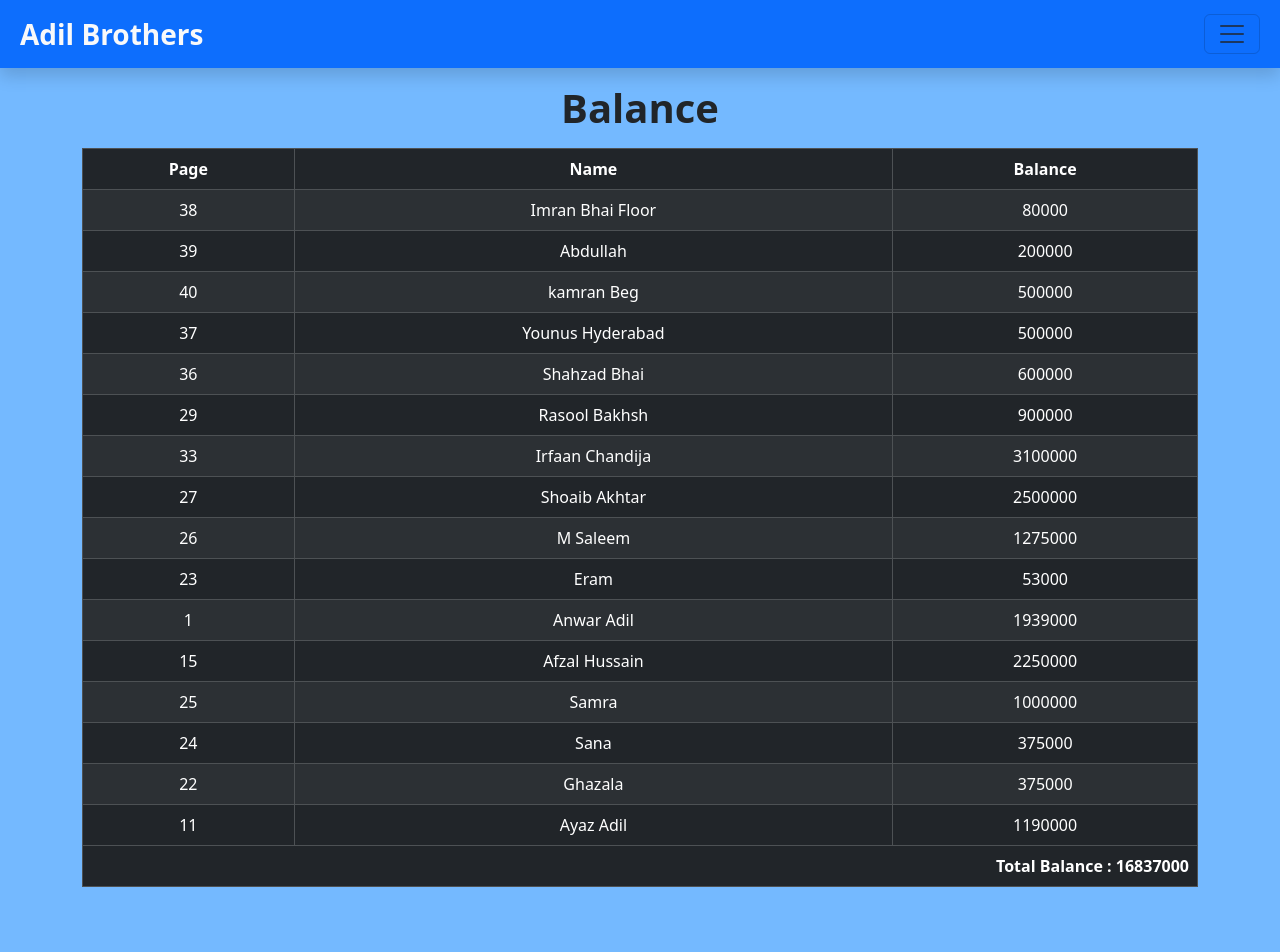
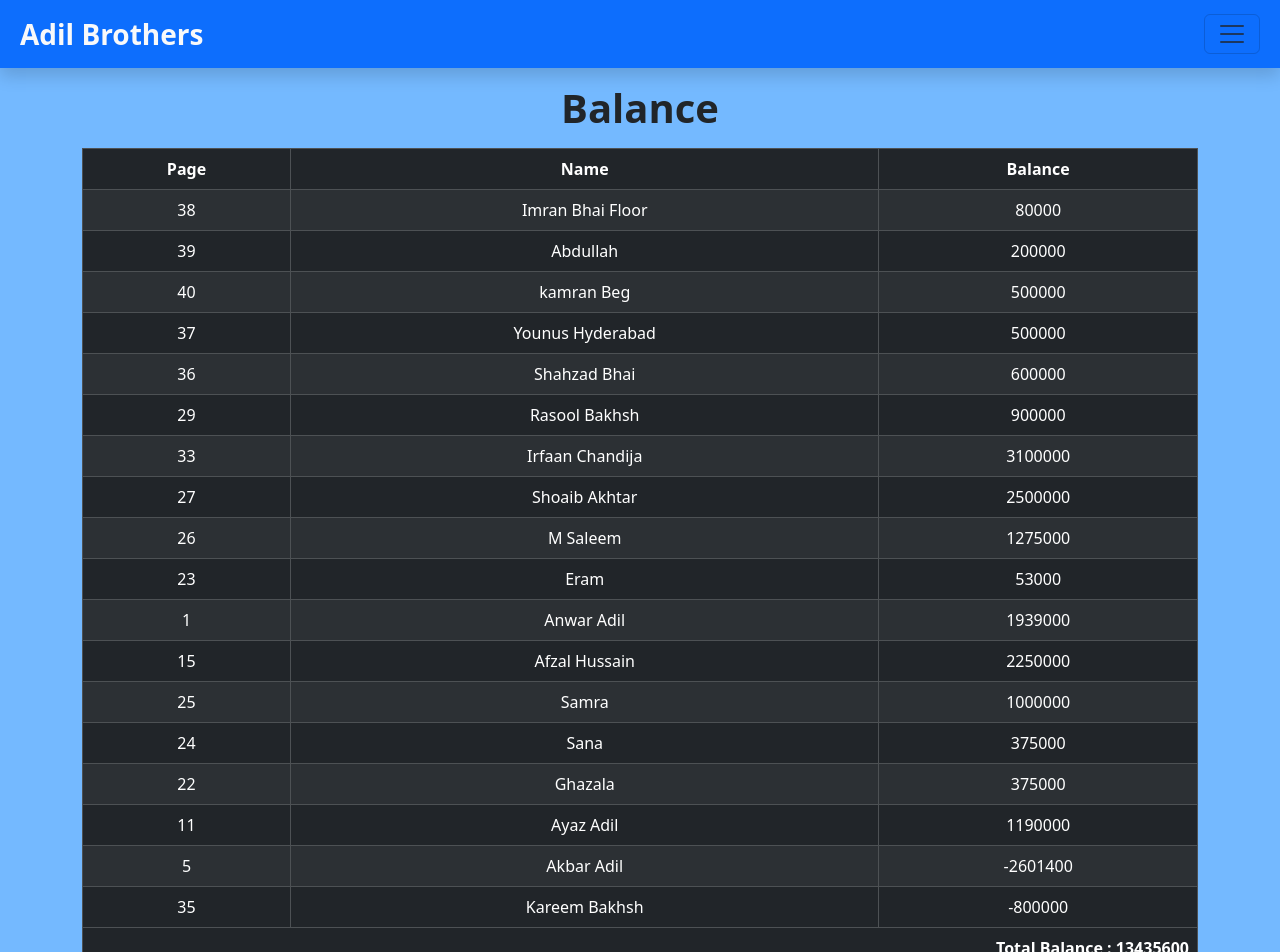
Before and after one commit to digitalrehman/Bussiness-Managment, a React (Vite) app: page /Balance in a window 1280 px wide. Shown: the top 952 px of the page. Before the commit the page ends 903 px from the top, so only its background shows below. Built offline with nearby package versions, Linux system fonts and the light colour scheme.

Commit message:
Update Balance.jsx

```diff
--- a/src/Componentes/Balance/Balance.jsx
+++ b/src/Componentes/Balance/Balance.jsx
@@ -82,6 +82,16 @@ const Balance = () => {
       Name: "Ayaz Adil",
       balance: "1190000",
     },
+    {
+      page: "5",
+      Name: "Akbar Adil",
+      balance: "-2601400",
+    },
+    {
+      page: "35",
+      Name: "Kareem Bakhsh",
+      balance: "-800000",
+    }
   ];
 
   let sum = 0;
```
